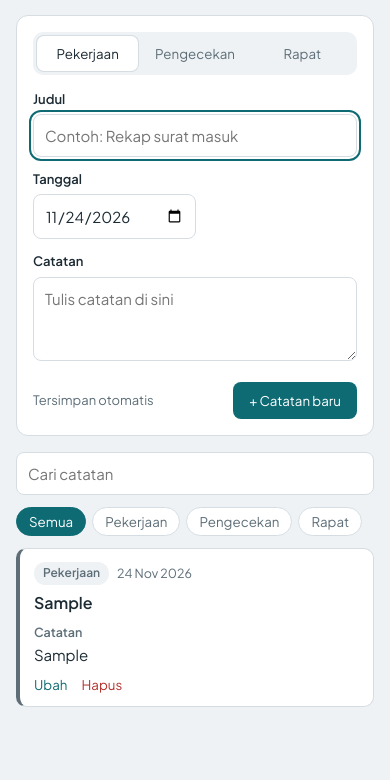
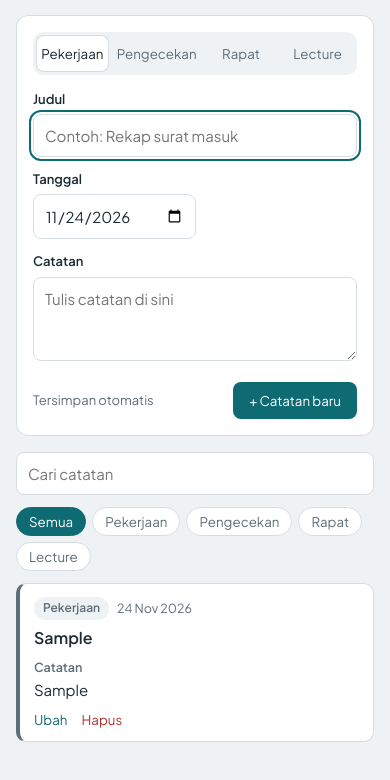
Before and after one commit to nicoeffendi91-wq/Project-2, a plain HTML site: page Notes/Index.html in a window 390 px wide. Both pictures are taken after typing "Sample", "Sample" into the empty fields and a click on the button "+ Catatan baru". Shown: the part 106-886 px from the top of the page. Drawn offline with Linux system fonts and the light colour scheme.

Commit message:
Add lecture tab and related fields to notes

```diff
--- a/Notes/Index.html
+++ b/Notes/Index.html
@@ -9,12 +9,12 @@
 :root{
   box-sizing:border-box;padding-top:env(safe-area-inset-top,0px);padding-bottom:env(safe-area-inset-bottom,0px);
   --bg:#eef2f4;--card:#fff;--ink:#1b2a33;--mute:#5d6e78;--line:#d5dde2;--accent:#0f6b73;--accent-ink:#fff;
-  --ok:#17794a;--ok-bg:#dff3e7;--bad:#b3322d;--bad-bg:#fbe3e1;--wait:#6b5a12;--wait-bg:#f6efc9;
+  --ok:#17794a;--ok-bg:#dff3e7;--bad:#b3322d;--bad-bg:#fbe3e1;--wait:#6b5a12;--wait-bg:#f6efc9;--lec:#6a4fb3;
 }
 @media (prefers-color-scheme:dark){:root:not([data-theme="light"]){
   --bg:#12191d;--card:#1b262c;--ink:#e6edf0;--mute:#93a5ae;--line:#2c3b43;--accent:#4fb7bf;--accent-ink:#0c1a1d;
-  --ok:#6fd49b;--ok-bg:#183a29;--bad:#ff938d;--bad-bg:#42201e;--wait:#e8d377;--wait-bg:#3a3414;}}
-:root[data-theme="dark"]{--bg:#12191d;--card:#1b262c;--ink:#e6edf0;--mute:#93a5ae;--line:#2c3b43;--accent:#4fb7bf;--accent-ink:#0c1a1d;--ok:#6fd49b;--ok-bg:#183a29;--bad:#ff938d;--bad-bg:#42201e;--wait:#e8d377;--wait-bg:#3a3414}
+  --ok:#6fd49b;--ok-bg:#183a29;--bad:#ff938d;--bad-bg:#42201e;--wait:#e8d377;--wait-bg:#3a3414;--lec:#b7a2ff;}}
+:root[data-theme="dark"]{--bg:#12191d;--card:#1b262c;--ink:#e6edf0;--mute:#93a5ae;--line:#2c3b43;--accent:#4fb7bf;--accent-ink:#0c1a1d;--ok:#6fd49b;--ok-bg:#183a29;--bad:#ff938d;--bad-bg:#42201e;--wait:#e8d377;--wait-bg:#3a3414;--lec:#b7a2ff}
 html{scroll-padding-top:env(safe-area-inset-top,0px)}
 *{box-sizing:border-box}
 body{margin:0;background:var(--bg);color:var(--ink);font:400 15px/1.55 "Plus Jakarta Sans",system-ui,-apple-system,"Segoe UI",sans-serif}
@@ -25,7 +25,7 @@ h1{font-size:22px;margin:0 0 2px;font-weight:700}
 @media(min-width:1000px){.grid{grid-template-columns:540px 1fr;align-items:start}.form-card{position:sticky;top:16px}}
 .card{background:var(--card);border:1px solid var(--line);border-radius:12px;padding:16px}
 .tabs{display:flex;gap:6px;margin-bottom:14px;background:var(--bg);padding:4px;border-radius:10px}
-.tabs button{flex:1;border:0;background:transparent;color:var(--mute);padding:9px 6px;border-radius:7px;font:600 13px inherit;font-family:inherit;cursor:pointer}
+.tabs button{flex:1;border:0;background:transparent;color:var(--mute);padding:9px 3px;border-radius:7px;font:600 13px inherit;font-family:inherit;cursor:pointer}
 .tabs button[aria-pressed="true"]{background:var(--card);color:var(--ink);box-shadow:0 0 0 1px var(--line)}
 label{display:block;font-weight:600;font-size:13px;margin:12px 0 5px}
 input,textarea{width:100%;font:inherit;color:var(--ink);background:var(--card);border:1px solid var(--line);border-radius:8px;padding:9px 11px}
@@ -68,6 +68,7 @@ textarea{min-height:84px;resize:vertical}
 .note[data-t="kerja"]{border-left-color:var(--mute)}
 .note[data-t="cek"]{border-left-color:var(--accent)}
 .note[data-t="rapat"]{border-left-color:var(--wait)}
+.note[data-t="lecture"]{border-left-color:var(--lec)}
 .note h3{margin:0;font-size:16px;font-weight:600}
 .meta{display:flex;gap:8px;align-items:center;flex-wrap:wrap;color:var(--mute);font-size:12.5px;margin-bottom:6px}
 .badge{padding:2px 9px;border-radius:99px;font-weight:600;font-size:12px}
@@ -95,12 +96,13 @@ textarea{min-height:84px;resize:vertical}
         <button type="button" data-t="kerja" aria-pressed="true">Pekerjaan</button>
         <button type="button" data-t="cek" aria-pressed="false">Pengecekan</button>
         <button type="button" data-t="rapat" aria-pressed="false">Rapat</button>
+        <button type="button" data-t="lecture" aria-pressed="false">Lecture</button>
       </div>
       <label for="judul" style="margin-top:0">Judul</label>
       <input id="judul" placeholder="Contoh: Rekap surat masuk">
       <div class="row">
         <div><label for="tgl">Tanggal</label><input id="tgl" type="date"></div>
-        <div class="f-rapat hide"><label for="peserta">Peserta</label><input id="peserta" placeholder="Nama, nama"></div>
+        <div class="f-rapat hide"><label for="peserta" id="lPeserta">Peserta</label><input id="peserta" placeholder="Nama, nama"></div>
       </div>
       <div class="f-cek hide">
         <label>Hasil pengecekan</label>
@@ -109,13 +111,13 @@ textarea{min-height:84px;resize:vertical}
         <div class="hint">Klik tombol status untuk mengganti (Belum, Valid, Tidak valid). Salin kolom dari Excel lalu tempel di kolom Uraian, baris terisi otomatis.</div>
       </div>
       <div class="f-rapat hide">
-        <label for="agenda">Agenda</label>
+        <label for="agenda" id="lAgenda">Agenda</label>
         <input id="agenda" placeholder="Topik yang dibahas">
       </div>
       <label for="isi" id="isiLabel">Catatan</label>
       <textarea id="isi" placeholder="Tulis catatan di sini"></textarea>
       <div class="f-rapat hide">
-        <label for="tindak">Keputusan dan tindak lanjut</label>
+        <label for="tindak" id="lTindak">Keputusan dan tindak lanjut</label>
         <textarea id="tindak" placeholder="Siapa mengerjakan apa, sampai kapan"></textarea>
       </div>
       <div class="actions">
@@ -131,6 +133,7 @@ textarea{min-height:84px;resize:vertical}
         <button type="button" data-f="kerja" aria-pressed="false">Pekerjaan</button>
         <button type="button" data-f="cek" aria-pressed="false">Pengecekan</button>
         <button type="button" data-f="rapat" aria-pressed="false">Rapat</button>
+        <button type="button" data-f="lecture" aria-pressed="false">Lecture</button>
       </div>
       <div id="list"></div>
     </section>
@@ -141,7 +144,7 @@ textarea{min-height:84px;resize:vertical}
 <script>
 (function(){
   var KEY="catatan-kerja-v1", notes=[], tipe="kerja", rows=[], filter="semua", editId=null;
-  var NAMA={kerja:"Pekerjaan",cek:"Pengecekan",rapat:"Rapat"};
+  var NAMA={kerja:"Pekerjaan",cek:"Pengecekan",rapat:"Rapat",lecture:"Lecture"};
   var LBL={valid:"Valid",tidak:"Tidak valid",belum:"Belum dicek"};
   var $=function(id){return document.getElementById(id)};
 
@@ -155,8 +158,13 @@ textarea{min-height:84px;resize:vertical}
     tipe=t;
     [].forEach.call($("tabs").children,function(b){b.setAttribute("aria-pressed",b.dataset.t===t)});
     [].forEach.call(document.querySelectorAll(".f-cek"),function(e){e.classList.toggle("hide",t!=="cek")});
-    [].forEach.call(document.querySelectorAll(".f-rapat"),function(e){e.classList.toggle("hide",t!=="rapat")});
-    $("isiLabel").textContent=t==="rapat"?"Pembahasan":t==="cek"?"Catatan tambahan":"Catatan";
+    [].forEach.call(document.querySelectorAll(".f-rapat"),function(e){e.classList.toggle("hide",t!=="rapat"&&t!=="lecture")});
+    var lec=t==="lecture";
+    $("isiLabel").textContent=lec?"Catatan kuliah":t==="rapat"?"Pembahasan":t==="cek"?"Catatan tambahan":"Catatan";
+    $("lPeserta").textContent=lec?"Dosen / pengajar":"Peserta";$("peserta").placeholder=lec?"Nama dosen":"Nama, nama";
+    $("lAgenda").textContent=lec?"Mata kuliah":"Agenda";$("agenda").placeholder=lec?"Contoh: Basis Data, pertemuan 5":"Topik yang dibahas";
+    $("lTindak").textContent=lec?"Poin penting dan tugas":"Keputusan dan tindak lanjut";
+    $("tindak").placeholder=lec?"Rangkuman, istilah penting, tugas dan tenggatnya":"Siapa mengerjakan apa, sampai kapan";
     if(t==="cek"&&!rows.length)addRows(5);
   }
   var ORDER=["belum","valid","tidak"], SHORT={belum:"Belum",valid:"Valid",tidak:"Tidak valid"};
@@ -263,9 +271,9 @@ textarea{min-height:84px;resize:vertical}
       } else if(n.tipe==="cek"&&n.status)m.appendChild(el("span","badge b-"+n.status,LBL[n.status]));
       m.appendChild(el("span",null,fmt(n.tgl)));
       c.appendChild(m);c.appendChild(el("h3",null,n.judul||"(Tanpa judul)"));
-      [n.tipe==="cek"&&n.rows&&n.rows.length?listTable(n):null,field("Peserta",n.peserta),field("Agenda",n.agenda),
-       field(n.tipe==="rapat"?"Pembahasan":n.tipe==="cek"?(n.rows&&n.rows.length?"Catatan tambahan":"Hasil pengecekan"):"Catatan",n.isi),
-       field("Keputusan dan tindak lanjut",n.tindak)].forEach(function(f){if(f)c.appendChild(f)});
+      [n.tipe==="cek"&&n.rows&&n.rows.length?listTable(n):null,field(n.tipe==="lecture"?"Dosen":"Peserta",n.peserta),field(n.tipe==="lecture"?"Mata kuliah":"Agenda",n.agenda),
+       field(n.tipe==="lecture"?"Catatan kuliah":n.tipe==="rapat"?"Pembahasan":n.tipe==="cek"?(n.rows&&n.rows.length?"Catatan tambahan":"Hasil pengecekan"):"Catatan",n.isi),
+       field(n.tipe==="lecture"?"Poin penting dan tugas":"Keputusan dan tindak lanjut",n.tindak)].forEach(function(f){if(f)c.appendChild(f)});
       var a=el("div","nact");
       var e=el("button",null,"Ubah");e.type="button";e.onclick=function(){edit(n.id)};
       var d=el("button","del","Hapus");d.type="button";d.onclick=function(){hapus(n.id)};
```
